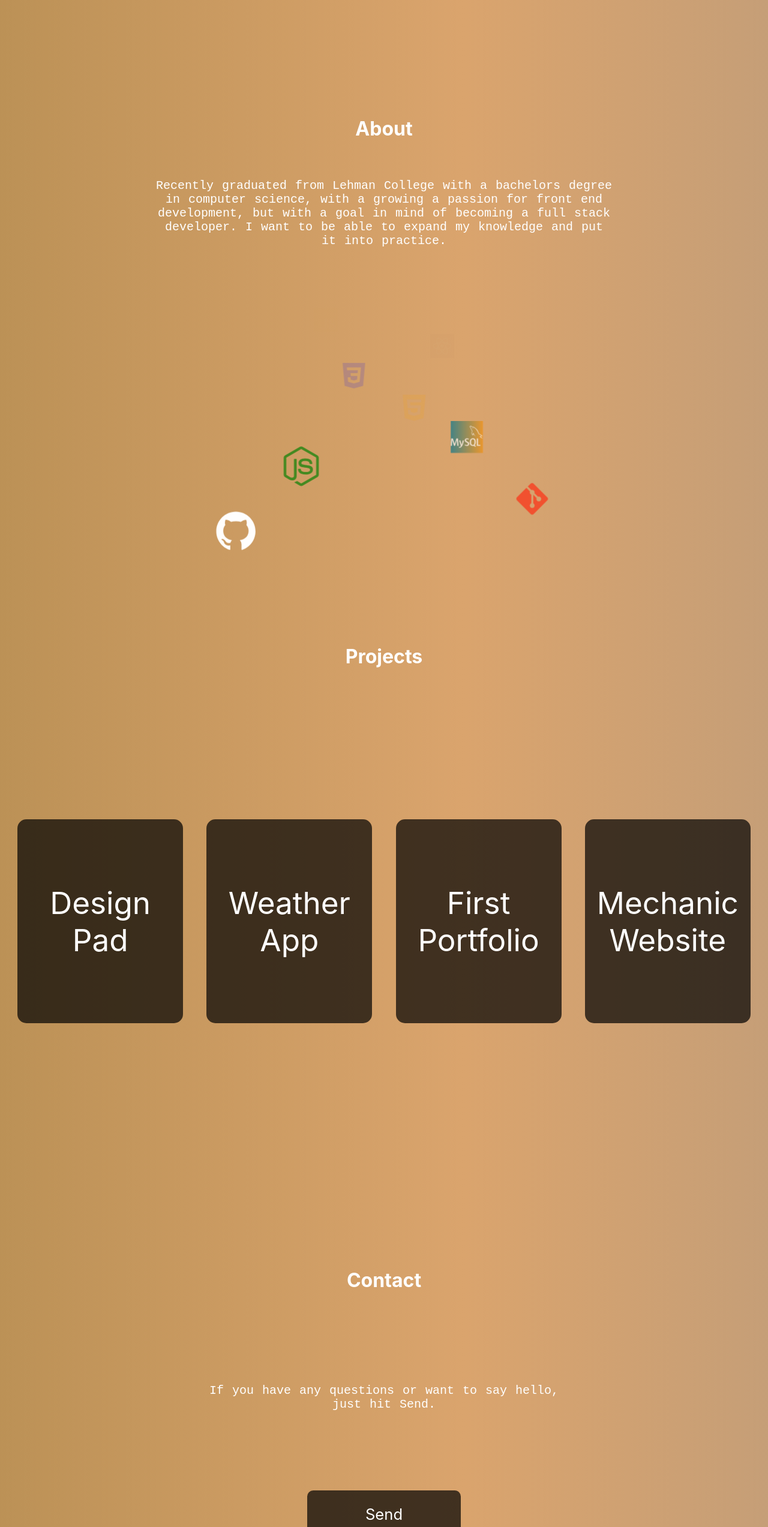
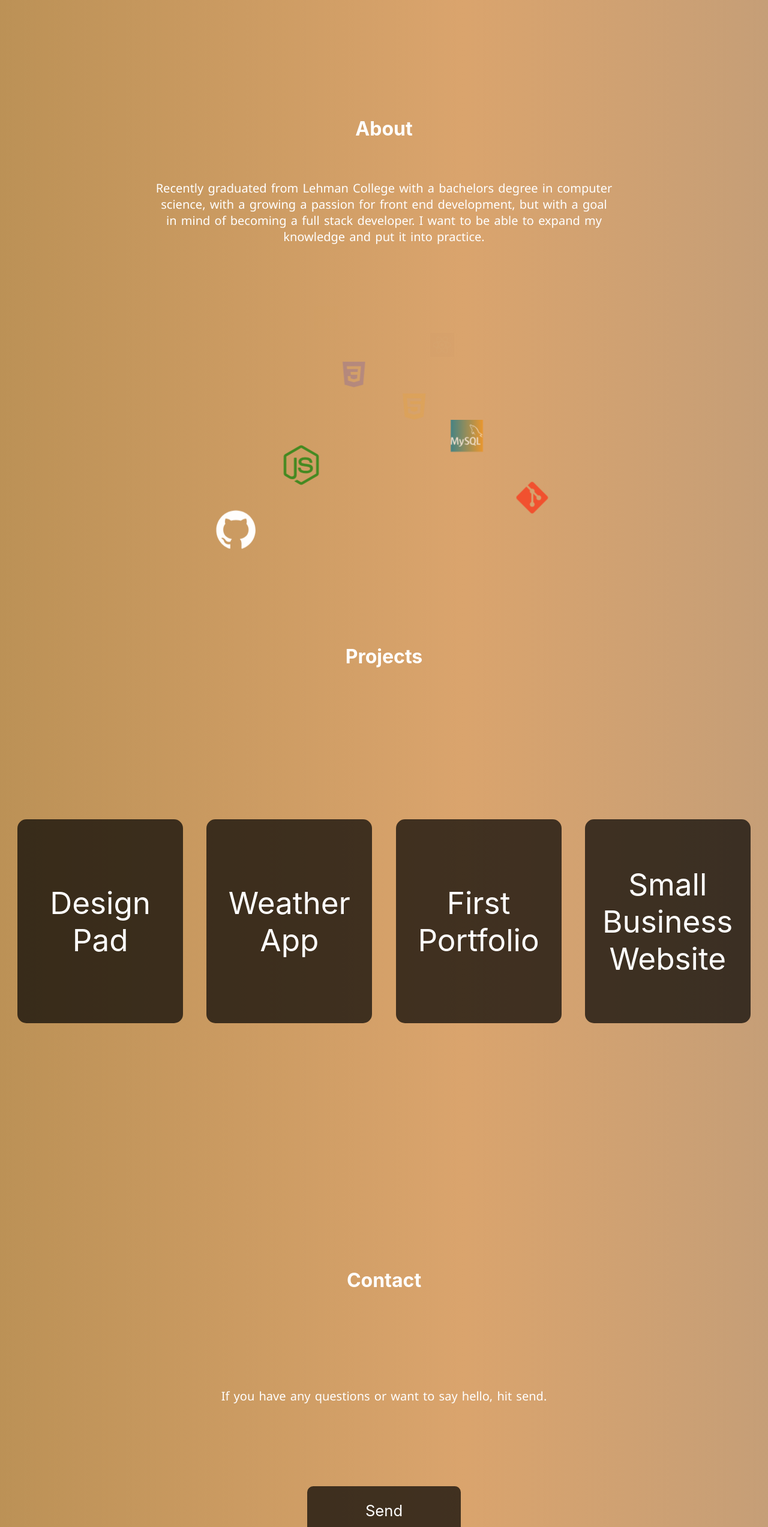
Before and after one commit to JosselineG/Portfolio, a React (Create React App) app: page / in a window 1280 px wide. Shown: the part 730-3276 px from the top of the page at 60% size. Built offline with nearby package versions, Linux system fonts and the light colour scheme.

Commit message:
updating

```diff
--- a/src/Components/AboutMe/AboutMe.css
+++ b/src/Components/AboutMe/AboutMe.css
@@ -24,7 +24,7 @@ text-align: center;
 
 
     font-size: 20px;
-    font-family:'Courier New', Courier, monospace;
+    font-family:'Segoe UI', Tahoma, Geneva, Verdana, sans-serif;
     word-spacing: 2px;
 }
 
--- a/src/Components/ContactMe/ContactMe.css
+++ b/src/Components/ContactMe/ContactMe.css
@@ -118,7 +118,7 @@
 
 
     font-size: 20px;
-    font-family:'Courier New', Courier, monospace;
+    font-family:'Segoe UI', Tahoma, Geneva, Verdana, sans-serif;
     word-spacing: 2px;
     text-align: center;
 }
--- a/src/Components/ContactMe/ContactMe.js
+++ b/src/Components/ContactMe/ContactMe.js
@@ -1,6 +1,8 @@
 import React from 'react';
-import './ContactMe.css'
-import SendIcon from '@mui/icons-material/Send';
+import './ContactMe.css';
+/* import SendIcon from '@mui/icons-material/Send'; */
+
+
 
 class ContactMe extends React.Component {
 
@@ -80,8 +82,7 @@ class ContactMe extends React.Component {
           <div className="info">
             <span>
 
-              If you have any questions or want to say hello,
-              just hit Send.
+              If you have any questions or want to say hello, hit send.
 
             </span>
           </div>
--- a/src/Components/Projects/Projects.js
+++ b/src/Components/Projects/Projects.js
@@ -1,4 +1,3 @@
-import { color } from '@mui/system';
 import React from 'react';
 import './Projects.css'
 
@@ -17,7 +16,7 @@ function Projects() {
         <a className='prj1' href='https://github.com/JosselineG/design-pad'>
 
           Design Pad
-          {/* <p>This is a group project</p> */}
+          {/* <p>Group project</p> */}
 
         </a>
 
@@ -35,7 +34,7 @@ function Projects() {
 
 
         <a className='prj4' href="https://github.com/JosselineG/Small-Business-Website">
-          Mechanic Website
+          Small Business Website
           {/*  <p> This is a website I created for a small business</p> */}
         </a>
 
```
Also changed, not shown: 1 other file (tests, documents, lock files or other folders).
